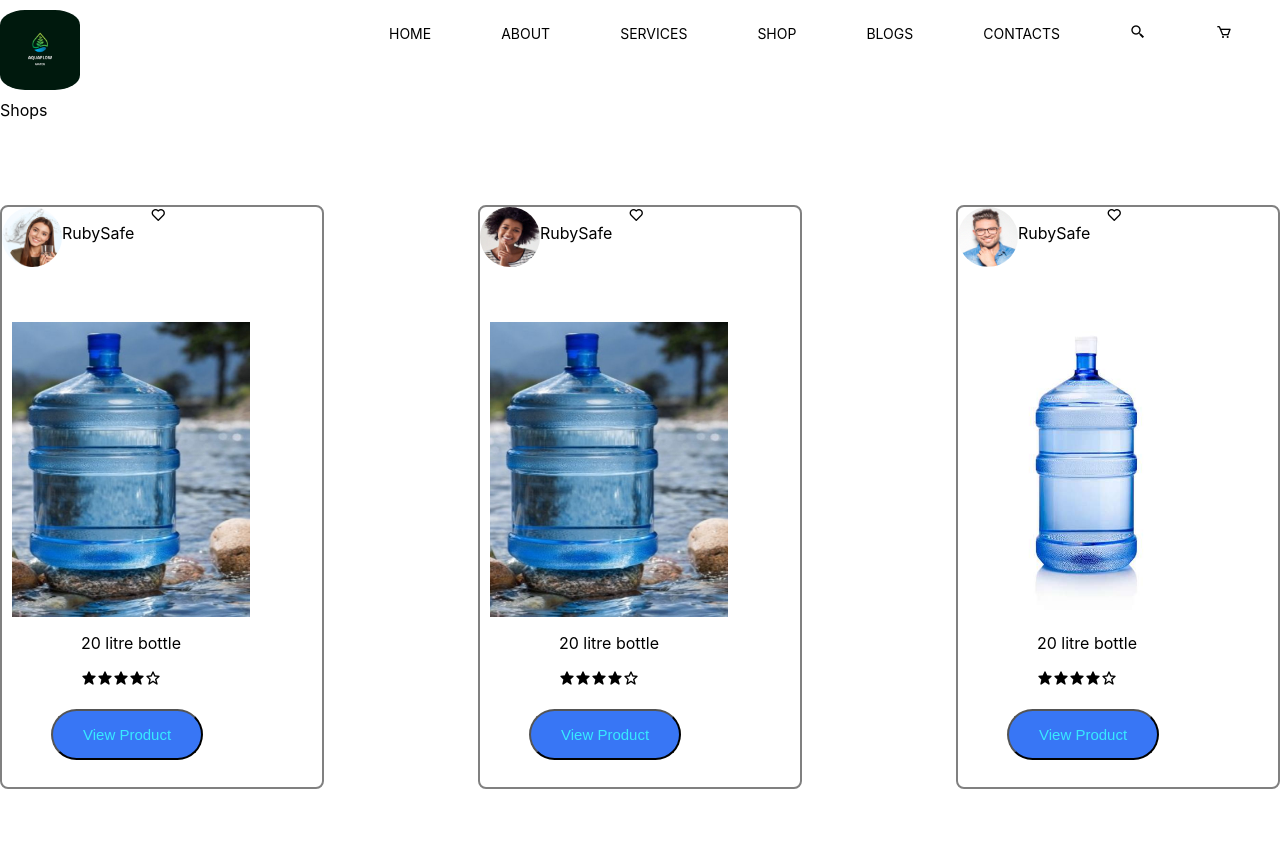
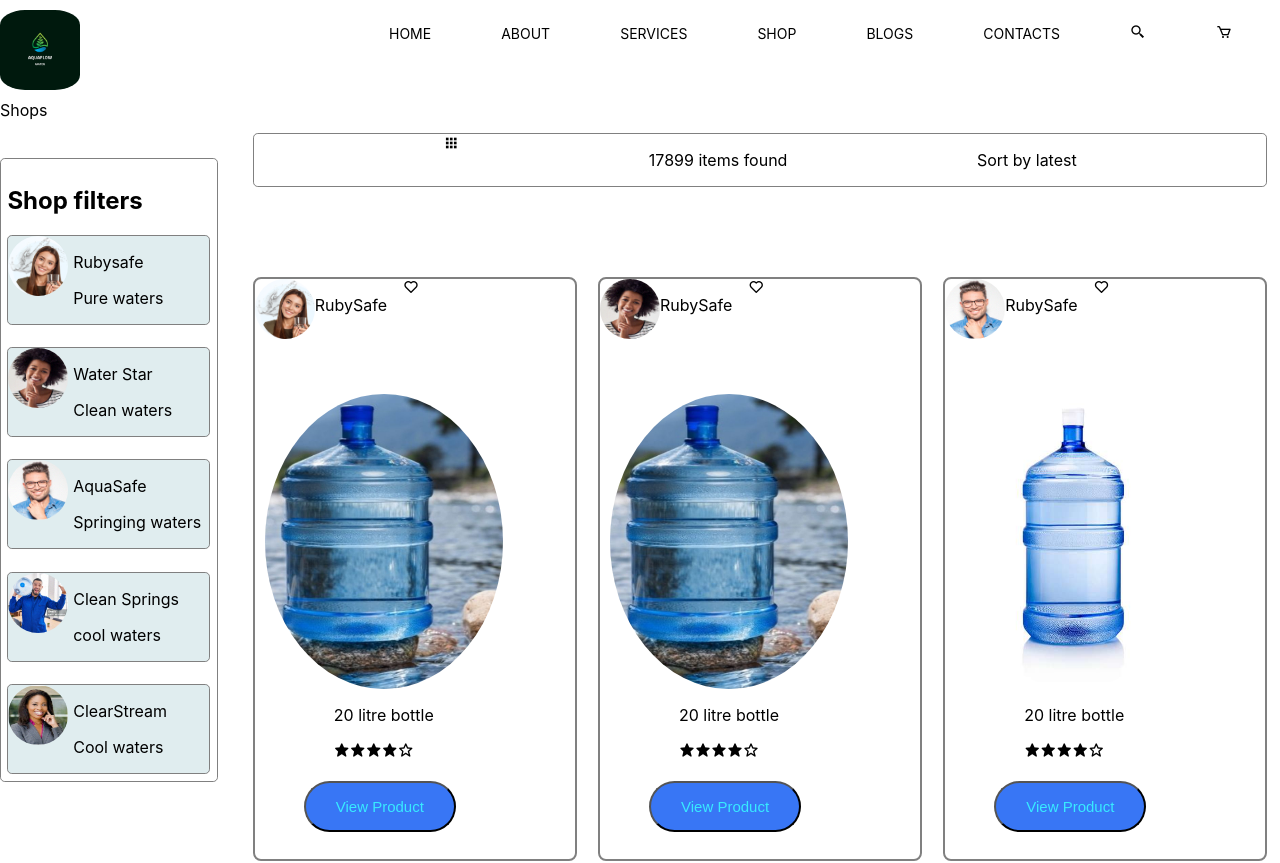
Before and after one commit to jaysonalfie/Aquaflow-Project, a React (Create React App) app: page /shop in a window 1280 px wide. Shown: the top 863 px of the page. Built offline with nearby package versions, Linux system fonts and the light colour scheme.

Commit message:
created sidebar and menu

```diff
--- a/src/components/Shop.js
+++ b/src/components/Shop.js
@@ -10,7 +10,9 @@ import Person5 from "../images/perso n4.GIF"
 import Product5 from "../images/product-5-copyright-500x500.jpg"
 import Product4 from "../images/shop-4.jpg"
 import Product3 from "../images/shop3.GIF"
-import Product2 from "../images/bottle4.GIF"
+import Product2 from "../images/bottle4.GIF";
+import Sidebar from './shop/Sidebar';
+import Menu from './shop/Menu';
 
 const Shop = (props) => {
   return (
@@ -18,8 +20,14 @@ const Shop = (props) => {
        <div>
         Shops
        </div>
-       <div>
-        <div></div>
+       <div className='menu_products'>
+        <div className='shopfilters'>
+          <Sidebar/>
+        </div>
+         <div className='right-bar'>
+         <div className='shopMenu'>
+          <Menu/>
+        </div>
         <div className='Cards'>
           <div className='cardsColumn'>
              <Card
@@ -91,6 +99,7 @@ const Shop = (props) => {
              />
           </div>
         </div>
+         </div>
        </div>
 
 
--- a/src/components/about/style2.css
+++ b/src/components/about/style2.css
@@ -162,3 +162,48 @@ margin-left: 49px;
   margin-bottom: 75px;
   margin-top: 85px;
 }
+.menu_products{
+  display: grid;
+  grid-template-columns: 15em auto;
+}
+.right-bar{
+  display: flex;
+  flex-direction: column;
+  gap: 0.3rem;
+  padding: 0.4rem;
+  margin: 0.4rem;
+}
+.menu{
+  display: flex;
+  flex-direction: row;
+  justify-content: space-evenly;
+  border: solid gray 1px;
+  border-radius: .3rem;
+}
+/* sidebar */
+.filtersidebar{
+  position: sticky;
+  left: 0;
+  border: solid grey 1px;
+  border-radius: 0.3rem;
+  display: flex;
+  flex-direction: column;
+  gap: 1.4rem;
+  padding: 0.4rem;
+  margin-right: 1.4rem;
+  margin-top: 2.4rem;
+
+}
+img{
+  border-radius: 50%;
+  width:60px;
+  height: 60px;
+}
+.shop{
+  display: flex;
+  flex-direction: row;
+  gap: 0.3rem;
+  border: solid gray 1px;
+  border-radius: 0.3rem;
+  background: #E0EDEF;
+}
--- /dev/null
+++ b/src/components/shop/Menu.js
@@ -0,0 +1,20 @@
+import React from 'react'
+import '../about/style2.css'
+
+const Menu = () => {
+  return (
+    <div className='menu'>
+    <div>
+    <i class='bx bxs-grid'></i>
+    </div>
+    <div>
+      <p>17899 items found</p>
+    </div>
+    <div>
+       <p>Sort by latest</p>
+    </div>
+    </div>
+  )
+}
+
+export default Menu
--- a/src/components/shop/Sidebar.js
+++ b/src/components/shop/Sidebar.js
@@ -1,9 +1,72 @@
-import React from 'react'
+import React from "react";
+import Person1 from "../../images/person 7.GIF";
+import Person2 from "../../images/perso n2.GIF";
+import Person3 from "../../images/perso n3.GIF";
+import Person4 from "../../images/shop2.GIF";
+import Person5 from "../../images/perso n4.GIF";
+import "../about/style2.css"
+
+
+import "../about/style2.css";
 
 const Sidebar = () => {
   return (
-    <div>Sidebar</div>
-  )
-}
+    <div className="filtersidebar">
+      <div className="filter1">
+        <h2> Shop filters</h2>
+        <div className="s-filter">
+          <div className="shop">
+            <img src={Person1} />
+            <div className="det">
+              <p>Rubysafe</p>
+              <p>Pure waters</p>
+            </div>
+          </div>
+        </div>
+      </div>
+
+      <div className="filter2">
+        <div className="shop">
+          <img src={Person2} />
+          <div className="det">
+            <p>Water Star</p>
+            <p>Clean waters</p>
+          </div>
+        </div>
+      </div>
+       <div className="filter3">
+          <div className="shop">
+            <img src={Person3}/>
+            <div className="det">
+              <p>AquaSafe</p>
+              <p>Springing waters</p>
+            </div>
+
+          </div>
+       </div>
+       <div className="filter4">
+       <div className="shop">
+        <img src={Person4}/>
+        <div className="det">
+          <p>Clean Springs</p>
+          <p>cool waters</p>
+        </div>
+       </div>
+
+       </div>
+       <div className="filter5">
+        <div className="shop">
+         <img src={Person5}/>
+         <div className="det">
+         <p>ClearStream</p>
+         <p>Cool waters</p>
+
+         </div>
+
+        </div>
+       </div>
+    </div>
+  );
+};
 
 export default Sidebar;
```
